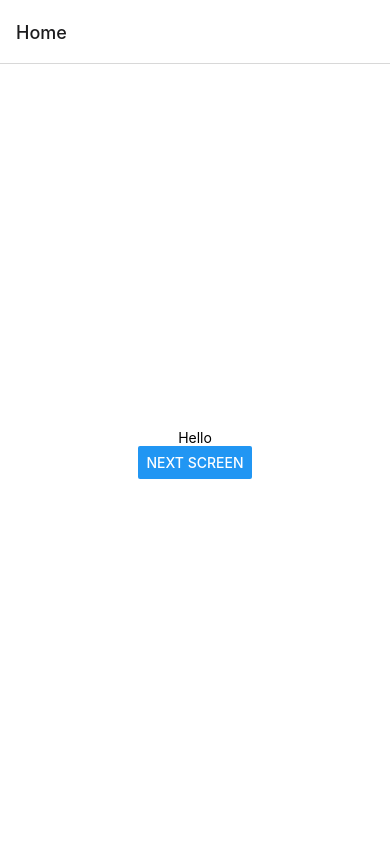
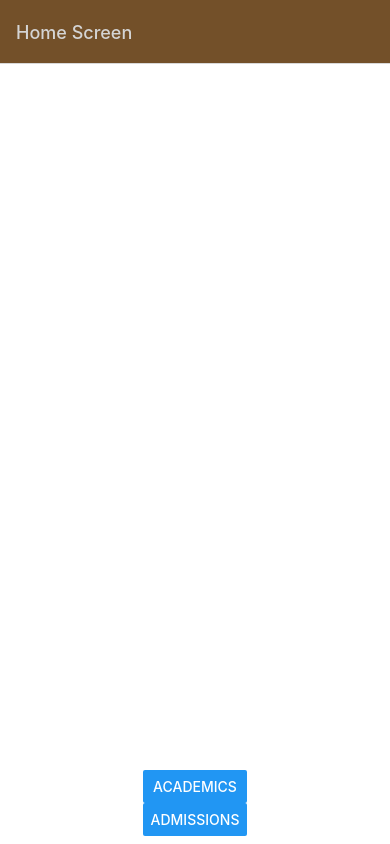
Before and after one commit to AbhiKora/KLEIT, a React Native app: screen /Home in a window 390 px wide. Built offline with nearby package versions, Linux system fonts and the light colour scheme.

Commit message:
payment screen added

```diff
--- a/App.js
+++ b/App.js
@@ -1,10 +1,9 @@
-import { NavigationContainer } from '@react-navigation/native';
-import { createNativeStackNavigator } from '@react-navigation/native-stack';
-import { StatusBar } from 'expo-status-bar';
-import { StyleSheet, Text, View } from 'react-native';
+import { NavigationContainer } from "@react-navigation/native";
+import { createNativeStackNavigator } from "@react-navigation/native-stack";
 
-import Home from './Home';
-import Page2 from './Page2';
+import Home from "./screens/Home";
+import Academics from "./screens/Academics";
+import Admissions from "./screens/Admissions";
 
 const Stack = createNativeStackNavigator();
 
@@ -13,14 +12,35 @@ export default function App() {
     <NavigationContainer>
       <Stack.Navigator>
         <Stack.Screen
-            name='Home'
-            title='Home Screen'
-            component={Home}
+          name="Home"
+          options={{
+            title: "Home Screen",
+            headerStyle: {
+              backgroundColor: "#735029",
+            },
+            headerTintColor: "#D4D4D4"
+          }}
+          component={Home}
         />
         <Stack.Screen
-            name='Page2'
-            //title = 'Second Screen'
-            component={Page2}
+          name="Academics"
+          options={{
+            headerStyle: {
+              backgroundColor: "#735029",
+            },
+            headerTintColor: "#D4D4D4"
+          }}
+          component={Academics}
+        />
+        <Stack.Screen
+          name="Admissions"
+          options={{
+            headerStyle: {
+              backgroundColor: "#735029",
+            },
+            headerTintColor: "#D4D4D4"
+          }}
+          component={Admissions}
         />
       </Stack.Navigator>
     </NavigationContainer>
--- a/Home.js
+++ /dev/null
@@ -1,20 +0,0 @@
-import React from "react";
-import { View, StyleSheet, Text, Button } from "react-native";
-
-export default function({navigation}) {
-    return(
-    <View style={styles.container}>
-    <Text>Hello</Text>
-    <Button title="Next Screen" onPress={() => navigation.navigate('Page2')}/>
-    </View>
-    );
-}
-
-const styles = StyleSheet.create({
-    container: {
-      flex: 1,
-      backgroundColor: '#fff',
-      alignItems: 'center',
-      justifyContent: 'center',
-    },
-  });
--- a/app.json
+++ b/app.json
@@ -21,10 +21,16 @@
       "adaptiveIcon": {
         "foregroundImage": "./assets/adaptive-icon.png",
         "backgroundColor": "#ffffff"
-      }
+      },
+      "package": "com.ak_13.KLEIT"
     },
     "web": {
       "favicon": "./assets/favicon.png"
+    },
+    "extra": {
+      "eas": {
+        "projectId": "31b593b2-baac-4fcf-bd16-940f22d47260"
+      }
     }
   }
 }
--- /dev/null
+++ b/screens/Academics.js
@@ -0,0 +1,19 @@
+import React from 'react'
+import { StyleSheet, Text, View } from 'react-native'
+
+
+export default function Academics() {
+  return (
+    <View style={styles.container}>
+        <Text>Second Page</Text>
+    </View>
+  )
+}
+
+const styles = StyleSheet.create({
+    container: {
+        flex: 1,
+        alignItems: 'center',
+        justifyContent: 'center'
+    }
+})
--- /dev/null
+++ b/screens/Home.js
@@ -0,0 +1,27 @@
+import React from "react";
+import { View, StyleSheet, Text, Button } from "react-native";
+
+export default function({navigation}) {
+    return(
+    <View style={styles.container}>
+    {/* <Text>Hello</Text> */}
+    <View style={styles.btn}>
+    <Button style={{paddingBottom:2}} title="Academics" onPress={() => navigation.navigate('Academics')}/>
+    <Button style={{paddingBottom:2}} title="Admissions" onPress={() => navigation.navigate('Admissions')}/>
+    </View>
+    </View>
+    );
+}
+
+const styles = StyleSheet.create({
+    container: {
+      flex: 1,
+      backgroundColor: '#fff',
+      alignItems: 'center',
+      justifyContent: 'flex-end',
+    },
+    btn: {
+      position:"absolute",
+      paddingBottom:'2%'
+    }
+  });
```
Also changed, not shown: eas.json (added, +26 -0 lines), screens/Admissions.js (renamed from Page2.js).
